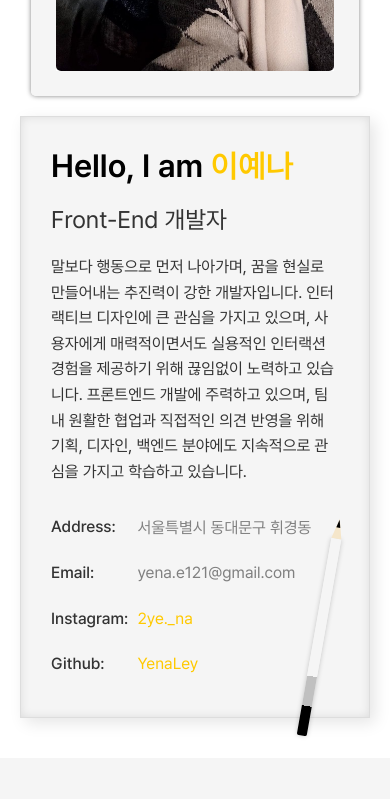
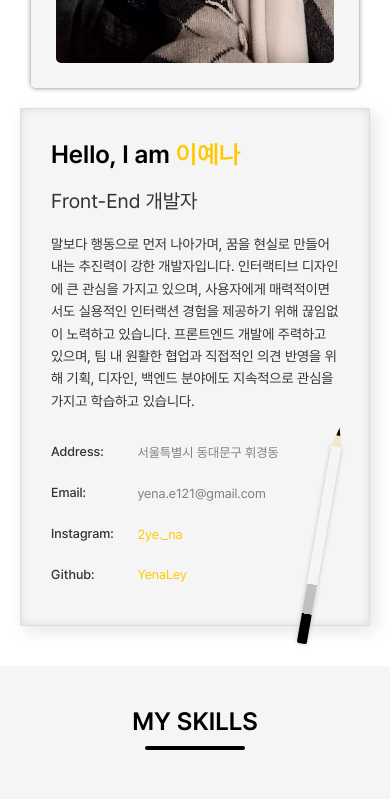
Before and after one commit to YenaLey/yenaley.github.io, a React (Create React App) app: page / in a window 390 px wide. Shown: the part 1360-2159 px from the top of the page. Built offline with nearby package versions, Linux system fonts and the light colour scheme.

Commit message:
chore: 전체적인 모바일 폰트 크기 조정

```diff
--- a/src/App.css
+++ b/src/App.css
@@ -63,7 +63,7 @@
   flex-direction: column;
   justify-content: center;
   align-items: center;
-  width: 25px;
+  width: 26px;
   height: 100%;
   cursor: pointer;
   position: relative;
--- a/src/components/ABOUT/ABOUT.css
+++ b/src/components/ABOUT/ABOUT.css
@@ -95,11 +95,25 @@
     line-height: 1.6;
     font-size: 16px;
     color: #333;
+
+    @media (max-width: 600px) {
+        font-size: 14px;
+    }
+}
+
+.about-content h1 {
+    @media (max-width: 600px) {
+        font-size: 25px;
+    }
 }
 
 .about-content h2 {
     font-weight: 400;
     color: #333;
+
+    @media (max-width: 600px) {
+        font-size: 20px;
+    }
 }
 
 .about-content .name {
@@ -108,7 +122,6 @@
 
 .about-content--bottom p,
 .about-content--bottom span {
-    font-size: 16px;
     color: #333;
 }
 
@@ -130,6 +143,10 @@
     margin: 10px 0;
     font-size: 16px;
     font-weight: 500;
+
+    @media (max-width: 600px) {
+        font-size: 13px;
+    }
 }
 
 .about-content--bottom span {
@@ -137,6 +154,10 @@
     margin: 10px 0;
     font-size: 16px;
     color: grey;
+
+    @media (max-width: 600px) {
+        font-size: 13px;
+    }
 }
 
 .skillBar {
--- a/src/components/CONTACT/CONTACT.css
+++ b/src/components/CONTACT/CONTACT.css
@@ -34,7 +34,7 @@
     justify-content: center;
     align-items: center;
     background-color: #ffc900;
-    padding: 40px;
+    padding: 40px 0;
 }
 
 #footer a {
--- a/src/components/PROJECTS/PROJECTS.css
+++ b/src/components/PROJECTS/PROJECTS.css
@@ -39,6 +39,20 @@
         width: 90%;
         height: auto;
         padding: 40px 0 0 0;
+    }
+}
+
+.project-content h3 {
+    word-break: keep-all;
+    @media (max-width: 600px) {
+        font-size: 16px;
+    }
+}
+
+.project-content h2 {
+    word-break: keep-all;
+    @media (max-width: 600px) {
+        font-size: 20px;
     }
 }
 
--- a/src/index.css
+++ b/src/index.css
@@ -36,6 +36,10 @@ p {
 
 h1 {
   font-weight: 600;
+
+  @media (max-width: 600px) {
+    font-size: 25px;
+  }
 }
 
 .section {
@@ -73,6 +77,10 @@ h1 {
   background: black;
   margin: 0 0 30px 0;
   border-radius: 5px;
+
+  @media (max-width: 600px) {
+    width: 100px;
+  }
 }
 
 #whitesmoke {
```
